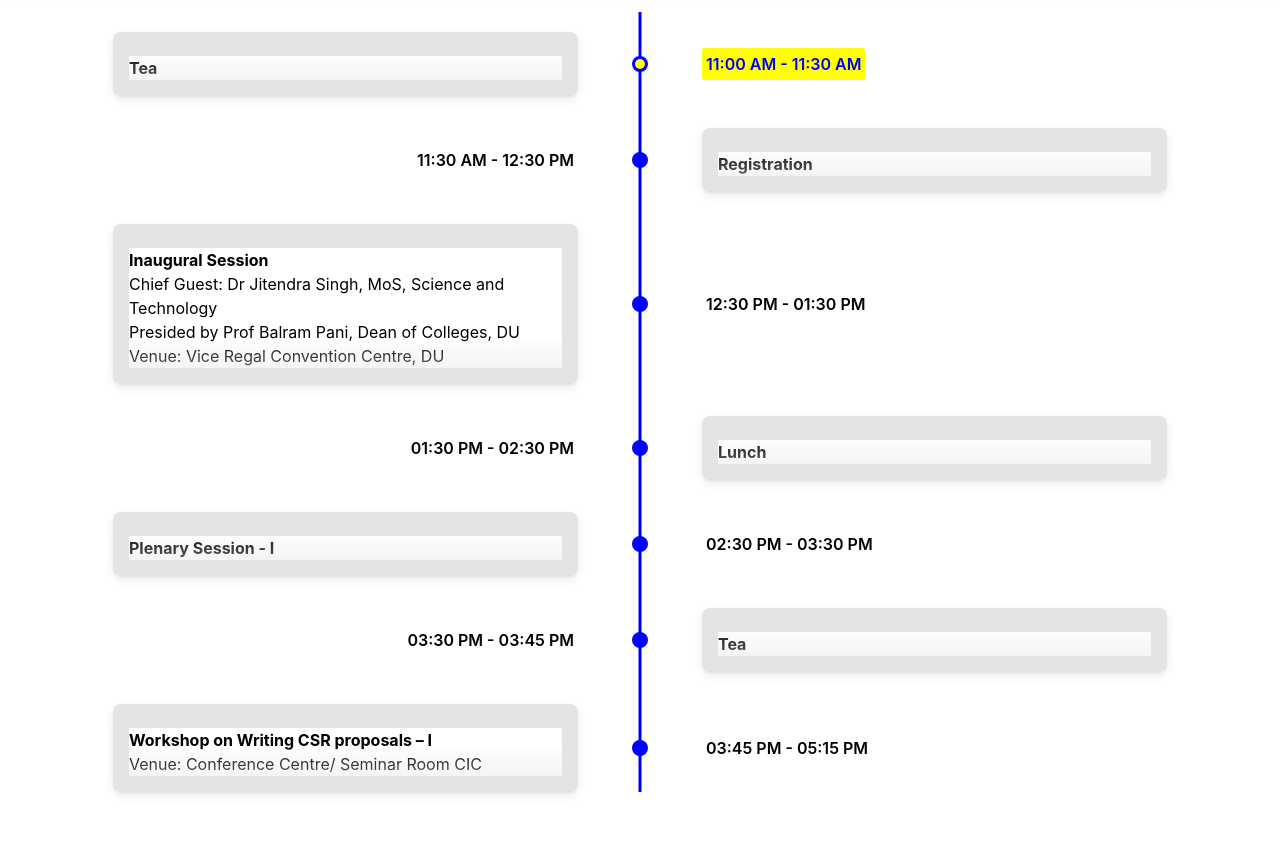
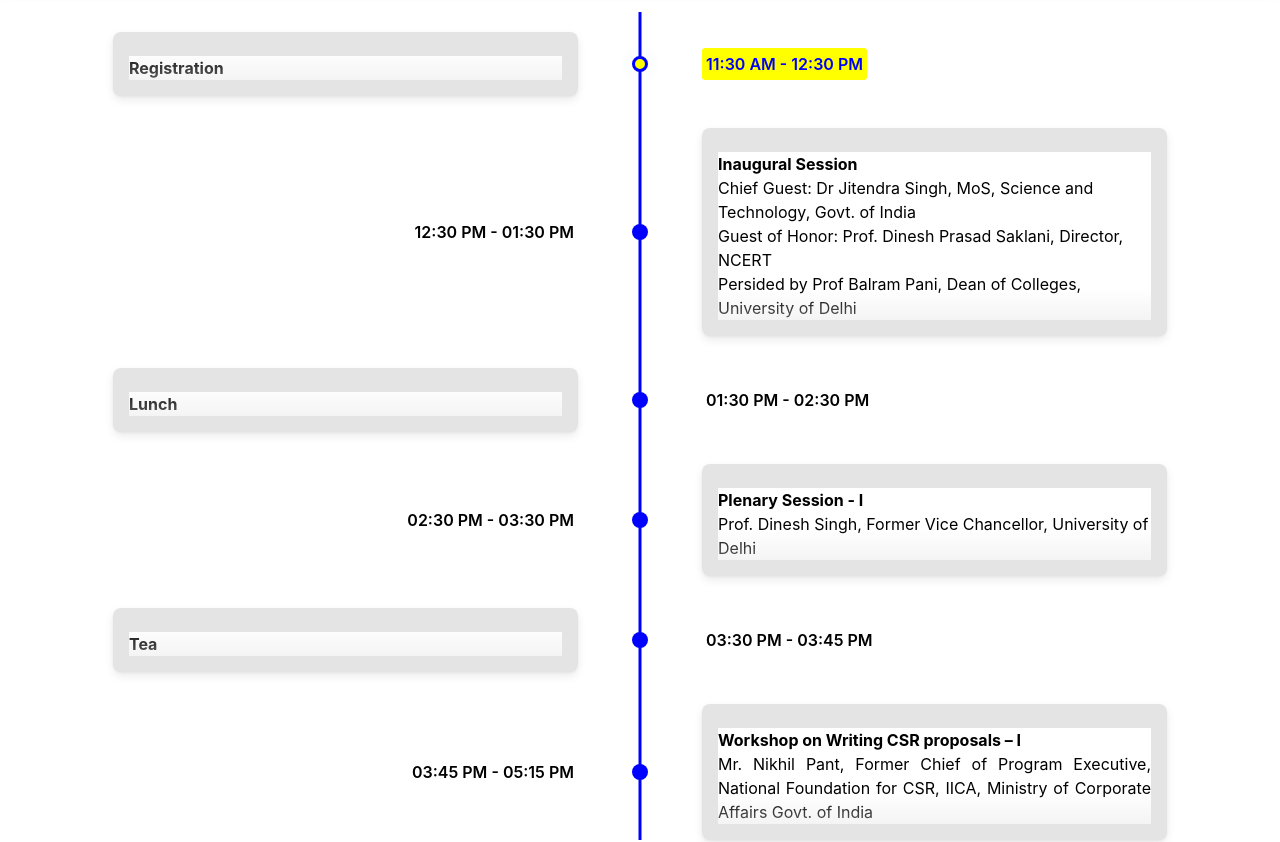
Before and after one commit to Vivekumar08/cic-conference, a React (Create React App) app: page /register in a window 1280 px wide. Shown: the part 3400-4242 px from the top of the page. Built offline with nearby package versions, Linux system fonts and the light colour scheme; the HTML template or start-up script is replaced by a standard one; a web font is replaced by a local one.

Commit message:
schedule

```diff
--- a/src/Content.js
+++ b/src/Content.js
@@ -17,9 +17,6 @@
 
 
 export const Timeline_cont_day1 = [
-    {
-        title: "11:00 AM - 11:30 AM ",
-    },
     {
         title: "11:30 AM - 12:30 PM",
     },
@@ -41,25 +38,25 @@
 ]
 export const Timeline_cont_day2 = [
     {
-        title: "10:00 AM - 11:30 AM ",
+        title: "10:00 AM - 11:00 AM ",
     },
     {
-        title: "11:30 AM - 11:45 AM",
+        title: "11:00 AM - 11:15 AM ",
     },
     {
-        title: "11:45 AM - 01:15 PM",
+        title: "11:15 AM - 01:15 PM",
     },
     {
-        title: "1:15 PM - 2:00 PM",
+        title: "01:15 PM - 02:00 PM",
     },
     {
         title: "02:00 PM - 03:30 PM",
     },
     {
-        title: "03:30 PM - 03:45 PM",
+        title: "03:30 PM - 04:30 PM",
     },
     {
-        title: "03:45 PM - 05:15 PM",
+        title: "04:30 PM",
     },
 ]
 export const Timeline_cont_day3 = [
--- a/src/Pages/Schedule.jsx
+++ b/src/Pages/Schedule.jsx
@@ -72,24 +72,31 @@
                 items={Timeline_cont_day1}
               >
                 <div className="text-black">
-                  <h3 className="font-bold">Tea</h3>
-                </div>
-                <div className="text-black">
                   <h3 className="font-bold">Registration</h3>
                 </div>
                 <div className="text-black">
                   <h3 className="font-bold">Inaugural Session</h3>
                   <p>
-                    Chief Guest: Dr Jitendra Singh, MoS, Science and Technology
+                    Chief Guest: Dr Jitendra Singh, MoS, Science and Technology,
+                    Govt. of India
                   </p>
-                  <p>Presided by Prof Balram Pani, Dean of Colleges, DU</p>
-                  <p>Venue: Vice Regal Convention Centre, DU</p>
+                  <p>
+                    Guest of Honor: Prof. Dinesh Prasad Saklani, Director, NCERT
+                  </p>
+                  <p>
+                    Persided by Prof Balram Pani, Dean of Colleges, University
+                    of Delhi
+                  </p>
                 </div>
                 <div className="text-black">
                   <h3 className="font-bold">Lunch</h3>
                 </div>
                 <div className="text-black">
                   <h3 className="font-bold">Plenary Session {"-"} I</h3>
+                  <p>
+                    Prof. Dinesh Singh, Former Vice Chancellor, University of
+                    Delhi
+                  </p>
                 </div>
                 <div className="text-black">
                   <h3 className="font-bold">Tea</h3>
@@ -98,7 +105,11 @@
                   <h3 className="font-bold">
                     Workshop on Writing CSR proposals – I
                   </h3>
-                  <p>Venue: Conference Centre/ Seminar Room CIC</p>
+                  <p className=" flex text-justify">
+                    Mr. Nikhil Pant, Former Chief of Program Executive, National
+                    Foundation for CSR, IICA, Ministry of Corporate Affairs
+                    Govt. of India
+                  </p>
                 </div>
               </Chrono>
             </div>
@@ -133,6 +144,14 @@
               >
                 <div className="text-black">
                   <h3 className="font-bold">Plenary Session – II</h3>
+                  <p>Prof. Rajive Kumar, Member Secretary, AICTE, Delhi</p>
+                </div>
+                <div className="text-black">
+                  <h3 className="font-bold">Plenary Session – III</h3>
+                  <p>
+                    Dr. Per-Arne-Wikstrom, Counsellor- Innovation & Science
+                    Embassy of Sweden
+                  </p>
                 </div>
                 <div className="text-black">
                   <h3 className="font-bold">Tea</h3>
@@ -142,6 +161,7 @@
                     Focused Group Discussion: Vision, Agenda, Concerns and Ideas
                     on PPP Model in Higher Education
                   </h3>
+                  <hr class="h-px my-2 bg-gray-800 border-0"></hr>
                   <h3 className="font-bold">
                     Oral presentation by participants
                   </h3>
@@ -151,14 +171,12 @@
                   <h3 className="font-bold">Lunch</h3>
                 </div>
                 <div className="text-black">
+                  <h3 className="font-bold">Plenary Session - IV</h3>
+                  <p>Sonam Wangchuk, Innovator & Education Reformist</p>
+                  <hr class=" my-2 h-px  bg-gray-800 border-0"></hr>
                   <h3 className="font-bold">
-                    Focused Group Discussion: Vision, Agenda, Concerns and Ideas
-                    on PPP Model in Higher Education (Contd.)
+                    Oral presentation by participants
                   </h3>
-                  <h3 className="font-bold">
-                    Poster presentation by participants
-                  </h3>
-                  <p>Venue: Conference Centre, DU</p>
                 </div>
                 <div className="text-black">
                   <h3 className="font-bold">Tea</h3>
@@ -167,7 +185,6 @@
                   <h3 className="font-bold">
                     Workshop on Writing CSR proposals – II
                   </h3>
-                  <p>Venue: Conference Centre/ Seminar Room CIC</p>
                 </div>
               </Chrono>
             </div>
@@ -201,8 +218,13 @@
                 items={Timeline_cont_day3}
               >
                 <div className="text-black">
-                  <h3 className="font-bold">Plenary Session – III</h3>
-                  <p>Venue: Conference Centre, DU</p>
+                  <div>
+                    <h3 className="font-bold">Plenary Session – V</h3>
+                    <p>Prof. L.S. Shashidhara, ISEAR, Pune</p>
+                  </div>
+                  <hr class=" my-2 h-px  bg-gray-800 border-0"></hr>
+
+                  <h3 className="font-bold">Poster | Showcasing</h3>
                 </div>
                 <div className="text-black">
                   <h3 className="font-bold">Tea</h3>
@@ -223,16 +245,22 @@
                   <p>
                     Presentations by representatives from Industry and Academia
                   </p>
-                  <p>Venue: Conference Centre</p>
                 </div>
                 <div className="text-black">
                   <h3 className="font-bold">Valedictory Address</h3>
-                  <p>Chief Guest: Mr Vineet Joshi</p>
-                  <p>Presided by: Prof. Yogesh Singh (Vice-Chancellor, DU)</p>
-                  <p>Vice Regal Convention Centre, DU</p>
+                  <p>Chief Guest: Mr Vineet Joshi, Controller NTA</p>
+                  <p>
+                    Guest of Honor: Prof. Saroj Sharma Joshi, Chairperson, NIOS,
+                    Delhi
+                  </p>
+                  <p>
+                    Presided by: Prof. Yogesh Singh (Vice-Chancellor, University
+                    of Delhi)
+                  </p>
+                  <p>Venue: Conference Centre, DU</p>
                 </div>
                 <div className="text-black">
-                  <h3 className="font-bold">Tea</h3>
+                  <h3 className="font-bold">High Tea</h3>
                 </div>
               </Chrono>
             </div>
```
